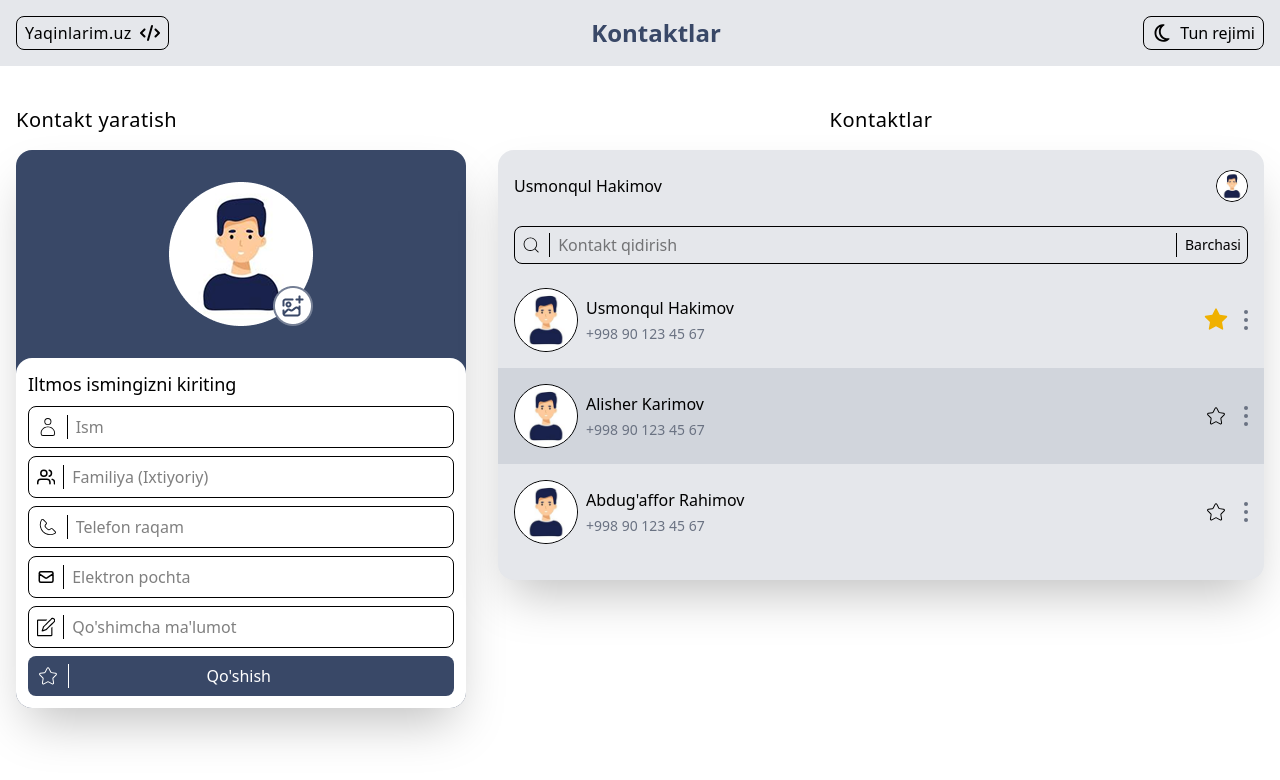
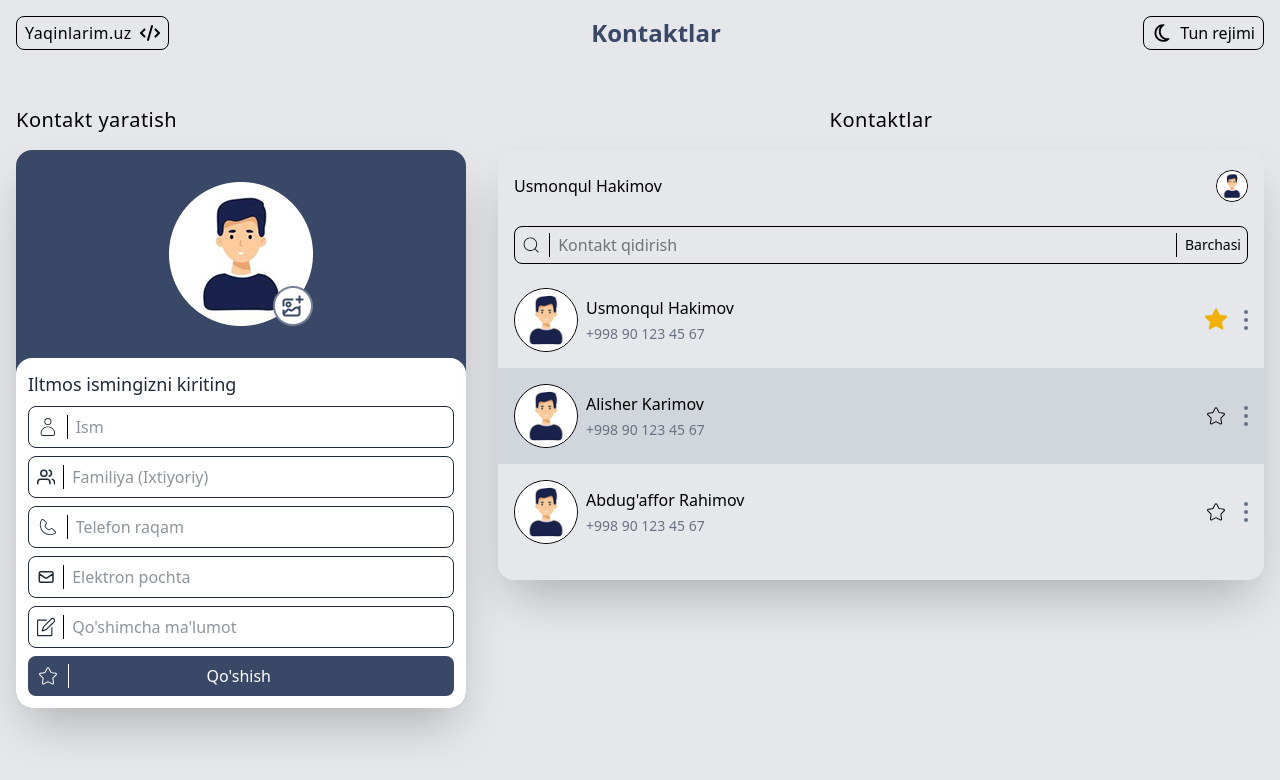
Before and after one commit to usmonkul/Contact-app, a React (Vite) app: page / in a window 1280 px wide. Shown: the top 780 px of the page. Built offline with nearby package versions, Linux system fonts and the light colour scheme.

Commit message:
add theme

```diff
--- a/package.json
+++ b/package.json
@@ -11,6 +11,7 @@
   },
   "dependencies": {
     "@tailwindcss/vite": "^4.1.13",
+    "clsx": "^2.1.1",
     "react": "^19.1.1",
     "react-dom": "^19.1.1",
     "react-icons": "^5.5.0",
--- a/src/App.jsx
+++ b/src/App.jsx
@@ -1,19 +1,32 @@
 import { useState } from "react"
 import Register from "./components/Register"
 import Home from "./components/Home"
+import { useEffect } from "react"
 
 function App() {
   const [isLogin, setIsLogin] = useState(true)
+  const [theme, setTheme] = useState("light")
 
   const handleLogin = () => {
     setIsLogin(prev => !prev)
   }
 
+  useEffect(() => {
+    const theme = localStorage.getItem("theme") || "light"
+    if (theme) {
+      setTheme(theme)
+    }
+  }, [])
+
+  useEffect(() => {
+    localStorage.setItem("theme", theme)
+  }, [theme])
+
   return (
     <>
       {
         !isLogin ? <Register handleLogin={handleLogin} /> : <main>
-          <Home />
+          <Home theme={theme} setTheme={setTheme} />
         </main>
       }
     </>
--- a/src/components/ContactUser.jsx
+++ b/src/components/ContactUser.jsx
@@ -1,11 +1,12 @@
 import avatar from "../assets/avatar.png"
 import { CiStar } from "react-icons/ci";
 import { GoStarFill } from "react-icons/go";
+import clsx from "clsx";
 
-export default function ContactUser({contact, handleFavorite}) {
+export default function ContactUser({contact, handleFavorite, theme}) {
     const {name, lastName, phone, email, additionalInfo, isFavorite, id} = contact
     return (
-        <li className="flex items-center gap-2 p-4 [&:nth-child(even)]:bg-gray-300">
+        <li className={clsx("flex items-center gap-2 p-4 ", theme === "dark" ? "[&:nth-child(even)]:bg-[rgba(57,72,103, 0.6)] text-white [&:nth-child(odd)]:bg-[#212A3E]" : "[&:nth-child(even)]:bg-gray-300")}>
             <img className="w-16 h-16 border-1 rounded-full" src={avatar} alt="" />
             <div className="">
                 <h3 className="font-medium mb-1">{name} {lastName}</h3>
--- a/src/components/Header.jsx
+++ b/src/components/Header.jsx
@@ -1,19 +1,20 @@
+import clsx from "clsx";
 import { FaCode } from "react-icons/fa6";
 import { FaRegMoon } from "react-icons/fa6";
 import { MdOutlineWbSunny } from "react-icons/md";
-export default function Header({theme}) {
+export default function Header({theme, setTheme}) {
 
     return (
-        <header className="flex items-center justify-between bg-gray-200 p-4">
+        <header className={clsx("flex items-center justify-between p-4", theme === "dark" ? "bg-[#263148] text-white" : "bg-gray-200")}>
             <a className="border-1 rounded-lg py-1 px-2 flex items-center gap-2 hover:bg-[#394867] hover:text-white" href="/">
                 <span className="hidden md:block tracking-wide">Yaqinlarim.uz</span>
                 <FaCode className="text-xl" />
 
             </a>
 
-            <p className="text-[#394867] font-bold text-2xl">Kontaktlar</p>
+            <p className={clsx("font-bold text-2xl", theme === "dark" ? "text-white" : "text-[#394867]")}>Kontaktlar</p>
 
-            <button className="border-1 rounded-lg py-1 px-2 flex items-center gap-2 hover:bg-[#394867] hover:text-white">
+            <button onClick={() => setTheme(theme === "dark" ? "light" : "dark")} className="border-1 rounded-lg py-1 px-2 flex items-center gap-2 hover:bg-[#394867] hover:text-white">
                 {theme === "dark" ? <MdOutlineWbSunny className="text-xl" /> : <FaRegMoon className="text-xl" />}
                 <span className="hidden md:block">{theme === "dark" ? "Kun rejimi" : "Tun rejimi"}</span>
             </button>
--- a/src/components/Home.jsx
+++ b/src/components/Home.jsx
@@ -1,4 +1,5 @@
 import { useState } from "react"
+import clsx from "clsx";
 import Header from "./Header"
 import avatar from "../assets/avatar.png"
 import addImage from "../assets/addImage.png"
@@ -44,7 +45,7 @@ const contactsData = [
     }
 ]
 
-export default function Home() {
+export default function Home({theme, setTheme}) {
     const [contacts, setContacts] = useState(contactsData)
     const [name, setName] = useState("")
     const [lastName, setLastName] = useState("")
@@ -72,12 +73,12 @@ export default function Home() {
     }
 
     return (
-        <section className="">
-            <Header theme="light" />
+        <section className={clsx("min-h-screen", theme === "dark" ? "bg-[#212A3E] text-white" : "bg-gray-200")}>
+            <Header theme={theme} setTheme={setTheme} />
             <div className="flex py-10 flex-col lg:flex-row gap-10 md:gap-2 px-4">
                 <div className="">
                     <h2 className="text-xl font-medium mb-4 tracking-wide">Kontakt yaratish</h2>
-                    <div className="w-full md:w-[450px] bg-[#394867] rounded-2xl shadow-2xl">
+                    <div className="w-full md:w-[450px] bg-[#394867] rounded-2xl shadow-2xl text-gray-800">
                         <div className="relative w-fit py-8 m-auto">
                             <img className="m-auto" src={avatar} alt="" />
                             <img className="absolute right-0 bottom-8" src={addImage} alt="" />
@@ -119,7 +120,7 @@ export default function Home() {
                 </div>
                 <div className="md:ml-6 w-full">
                     <h2  className="text-xl font-medium mb-4 tracking-wide text-center">Kontaktlar</h2>
-                    <div className="bg-gray-200 rounded-2xl shadow-2xl w-full py-5">
+                    <div className={clsx("rounded-2xl shadow-2xl w-full py-5", theme === "dark" ? "bg-[#394867] text-white" : "bg-gray-200")}>
                         <div className="flex items-center justify-between mb-6 px-4 ">
                             <h3>Usmonqul Hakimov</h3>
                             <img className="w-8 h-8 border-1 rounded-full" src={avatar} alt="" />
@@ -133,7 +134,7 @@ export default function Home() {
                         </div>
                         <ul>
                            {handleFilder().map((contact, index) => (
-                            <ContactUser key={index} contact={contact} handleFavorite={handleFavorite} />
+                            <ContactUser theme={theme} key={index} contact={contact} handleFavorite={handleFavorite} />
                            ))}
                         </ul>
                     </div>
```
Also changed, not shown: 1 other file (tests, documents, lock files or other folders).
